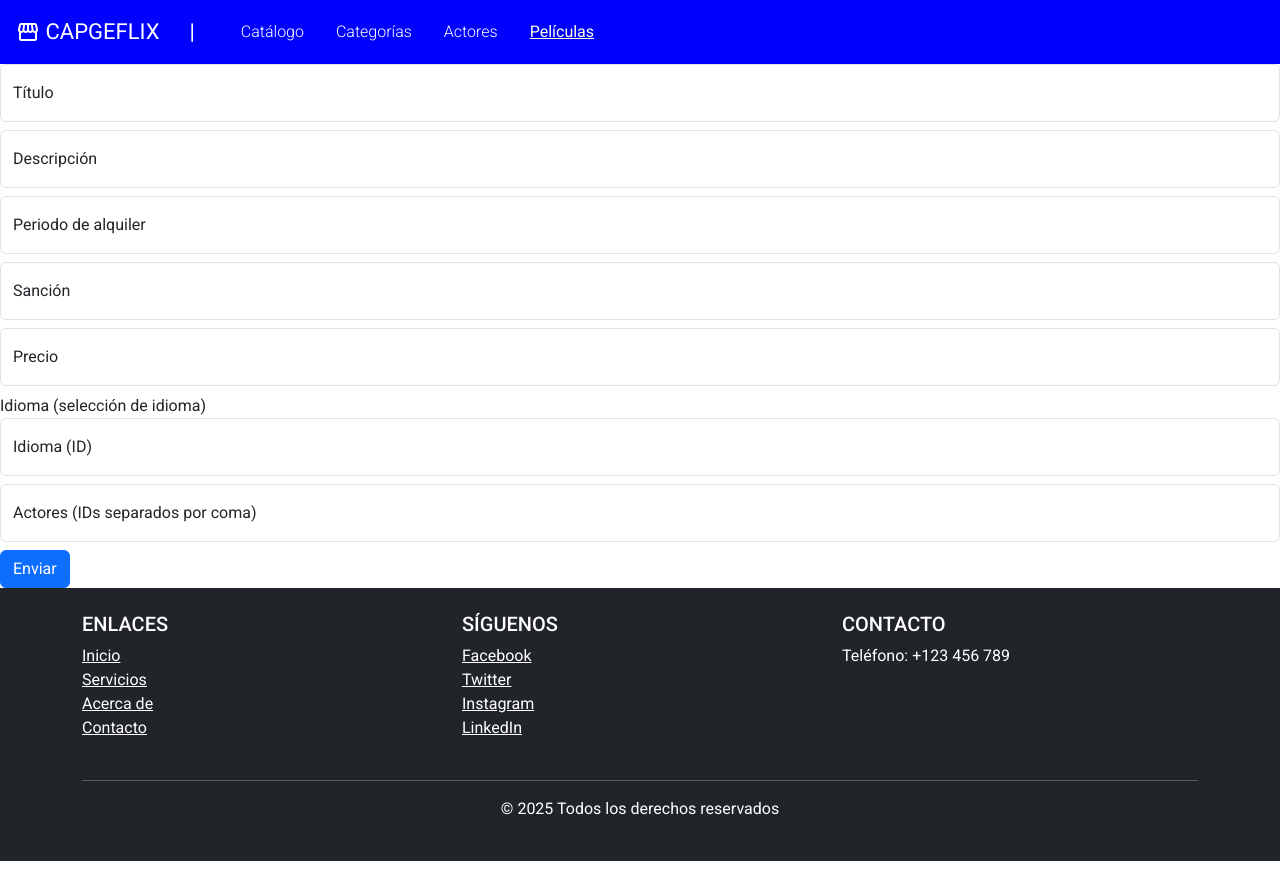
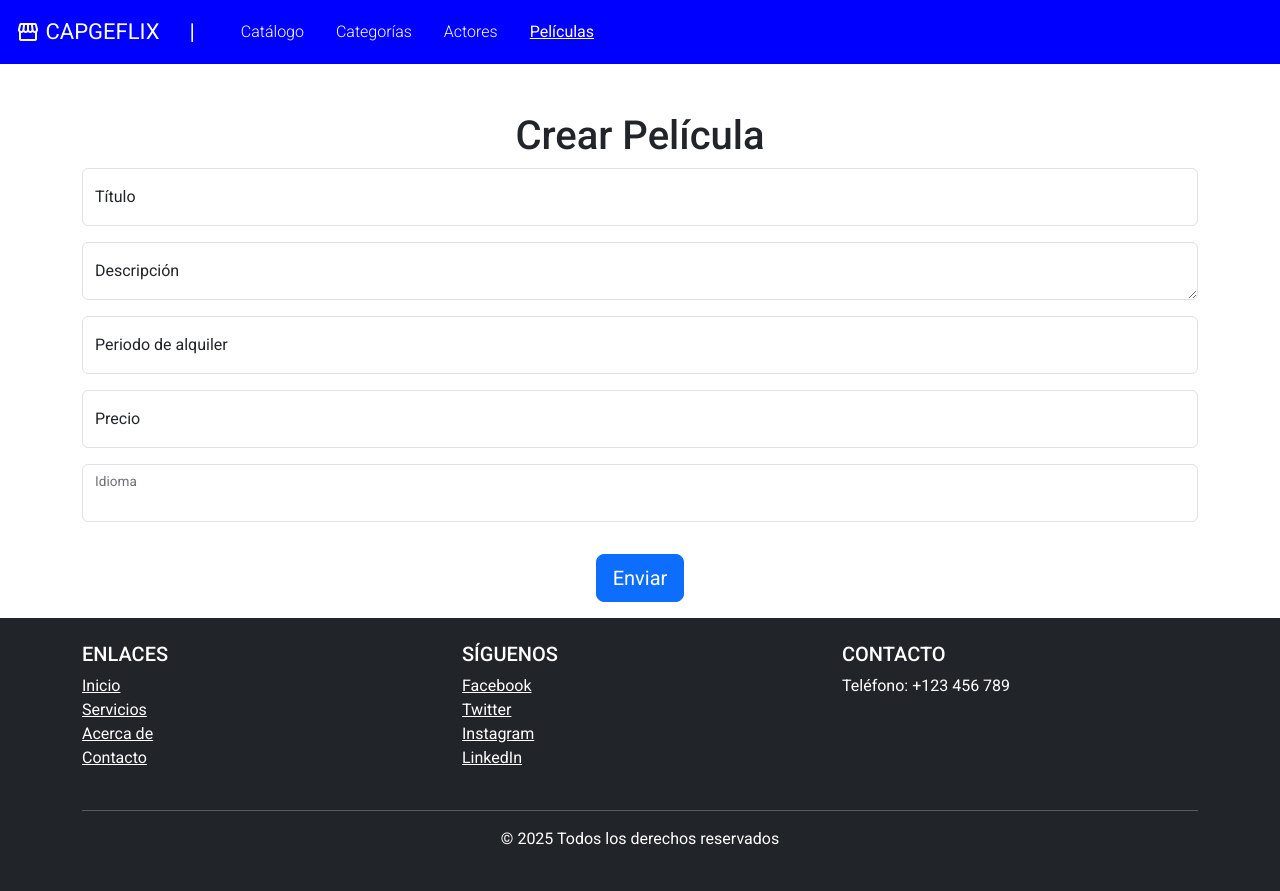
Before and after one commit to Xavi1594/repositorio-capgemini, an Angular app in the folder catalogo-frontend/: page /films/new in a window 1280 px wide. Before the commit the page ends 861 px from the top, so only its background shows below. Built offline with nearby package versions, Linux system fonts and the light colour scheme.

Commit message:
language added in select

```diff
--- a/catalogo-frontend/src/app/film/film-create/film-create.component.html
+++ b/catalogo-frontend/src/app/film/film-create/film-create.component.html
@@ -1,49 +1,40 @@
-<form [formGroup]="miForm" (ngSubmit)="onSave()">
+<form [formGroup]="miForm" (ngSubmit)="onSave()" class="container mt-5">
+  <h1 class="text-center">Crear Película</h1>
   <!-- Título -->
-  <div class="form-floating mb-2">
+  <div class="form-floating mb-3">
     <input class="form-control" formControlName="titulo" placeholder="Título" required>
     <label for="titulo">Título</label>
   </div>
 
   <!-- Descripción -->
-  <div class="form-floating mb-2">
-    <input class="form-control" formControlName="descripcion" placeholder="Descripción" required>
+  <div class="form-floating mb-3">
+    <textarea class="form-control" formControlName="descripcion" placeholder="Descripción" rows="4" required></textarea>
     <label for="descripcion">Descripción</label>
   </div>
 
-  <!-- Periodo-->
-  <div class="form-floating mb-2">
+  <!-- Periodo -->
+  <div class="form-floating mb-3">
     <input type="number" class="form-control" formControlName="periodo" placeholder="Periodo de alquiler" required>
     <label for="periodo">Periodo de alquiler</label>
   </div>
 
-  <!-- Sanción-->
-  <div class="form-floating mb-2">
-    <input type="number" class="form-control" formControlName="sancion" placeholder="Sanción" required>
-    <label for="sancion">Sanción</label>
-  </div>
-
-  <!-- Precio-->
-  <div class="form-floating mb-2">
+  <!-- Precio -->
+  <div class="form-floating mb-3">
     <input type="number" class="form-control" formControlName="precio" placeholder="Precio" required>
     <label for="precio">Precio</label>
   </div>
 
+<!-- Idioma (select) -->
+<div class="form-floating mb-3">
+  <select class="form-control" formControlName="idiomaId" required>
+    <option *ngFor="let idioma of idiomas" [value]="idioma.languageId">
+      {{ idioma.idioma }}
+    </option>
+  </select>
+  <label for="idiomaId">Idioma</label>
+</div>
 
-
-  Idioma (selección de idioma)
-  <div class="form-floating mb-2">
-    <input type="number" class="form-control" formControlName="idiomaId" placeholder="Idioma ID" required>
-    <label for="idiomaId">Idioma (ID)</label>
+  <div class="text-center py-3">
+    <button class="btn btn-primary btn-lg" type="submit">Enviar</button>
   </div>
-
-
-
-  <!-- Actores -->
-  <div class="form-floating mb-2">
-    <input class="form-control" formControlName="actores" placeholder="Actores (IDs separados por coma)" required>
-    <label for="actores">Actores (IDs separados por coma)</label>
-  </div>
-
-  <button class="btn btn-primary" type="submit">Enviar</button>
 </form>
--- a/catalogo-frontend/src/app/film/film-create/film-create.component.ts
+++ b/catalogo-frontend/src/app/film/film-create/film-create.component.ts
@@ -2,16 +2,25 @@ import { Component, OnInit } from '@angular/core';
 import { FormBuilder, FormGroup, ReactiveFormsModule, Validators } from '@angular/forms';
 import { FilmService } from '../film.service';
 import { Router } from '@angular/router';
-import { Language } from '../../language/model/Language';
+import { from } from 'rxjs';
+import { CommonModule } from '@angular/common';
 
 @Component({
   selector: 'app-film-create',
   templateUrl: './film-create.component.html',
   styleUrls: ['./film-create.component.css'],
-  imports: [ReactiveFormsModule],
+  imports: [ReactiveFormsModule,  CommonModule],
 })
 export class FilmCreateComponent implements OnInit {
   public miForm: FormGroup;
+  public idiomas = [
+    { languageId: 1, idioma: "English" },
+    { languageId: 2, idioma: "Italian" },
+    { languageId: 3, idioma: "Japanese" },
+    { languageId: 4, idioma: "Mandarin" },
+    { languageId: 5, idioma: "French" },
+    { languageId: 6, idioma: "German" }
+  ];
 
   constructor(
     private fb: FormBuilder,
@@ -23,39 +32,46 @@ export class FilmCreateComponent implements OnInit {
       descripcion: ['', Validators.required],
       periodo: ['', Validators.required],
       precio: ['', Validators.required],
-      sancion: ['', Validators.required],
+      sancion: ['5.0', Validators.required],
       idiomaId: ['', Validators.required],  // Campo para el ID del idioma
-      actores: ['', Validators.required],
-      coste:['19.90',Validators.required]
-
+      coste: ['19.90', Validators.required]
     });
   }
 
-  ngOnInit(): void { }
+  ngOnInit(): void {
+
+    console.log(this.idiomas);
+  }
 
   onSave(): void {
     if (this.miForm.valid) {
       const formValue = this.miForm.value;
 
 
-      const idioma = {
-        languageId: 1,
+      const idiomaId = Number(formValue.idiomaId);
 
-      };
+
+      if (isNaN(idiomaId)) {
+        console.error('El ID del idioma no es un número válido');
+        return;
+      }
+
+
+      const selectedIdioma = this.idiomas.find(idioma => idioma.languageId === idiomaId);
 
 
       const film = {
         ...formValue,
-        idioma: idioma
+        idioma: selectedIdioma
       };
 
 
       delete film.idiomaId;
 
+      console.log('Formulario:', film);
 
       this.filmService.saveFilms(film).subscribe(
         (result) => {
-          console.log('Película guardada exitosamente:', result);
           this.router.navigate(['/films']);
         },
         (error) => {
```
